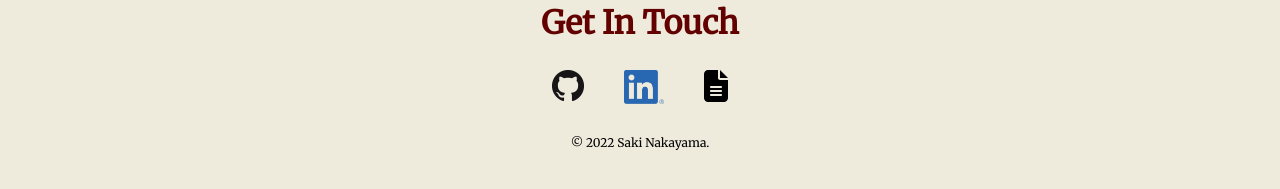
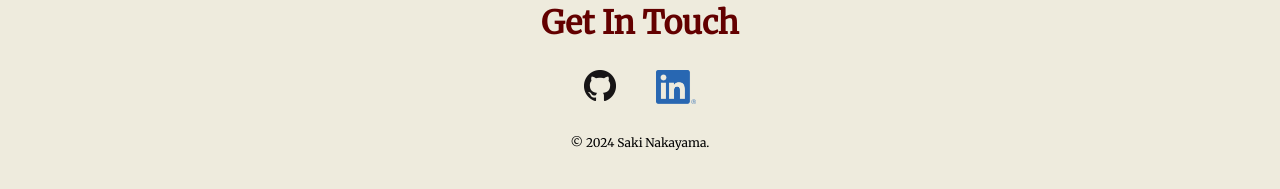
Before and after one commit to sakinakayama/my-portfolio, a React (Create React App) app: page / in a window 1280 px wide. Shown: the part 1889-2078 px from the top of the page. Built offline with nearby package versions, Linux system fonts and the light colour scheme; a web font is replaced by a local one.

Commit message:
Update Contact.jsx

```diff
--- a/src/component/contact/Contact.jsx
+++ b/src/component/contact/Contact.jsx
@@ -19,11 +19,8 @@ export default function Contact() {
         >
           <img src={Linkedin} className="icon-linkedin" alt="" />
         </a>
-        <a href={Cv} target="_blank">
-          <FontAwesomeIcon icon={faFileLines} size="2x" className="icon-font" />
-        </a>
       </div>
-      <p className="copylight">© 2022 Saki Nakayama.</p>
+      <p className="copylight">© 2024 Saki Nakayama.</p>
     </div>
   );
 }
```
